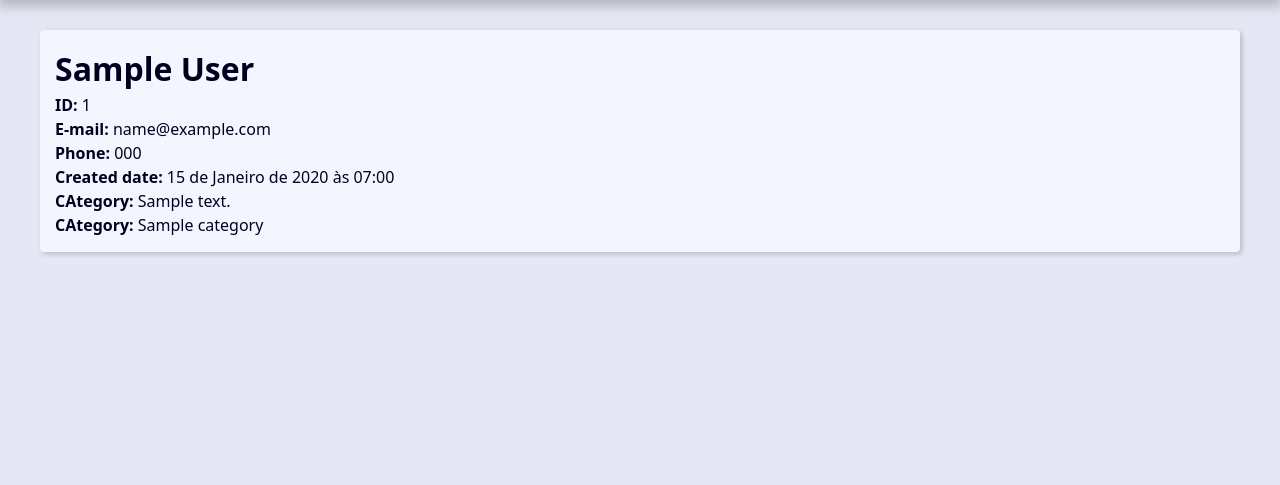
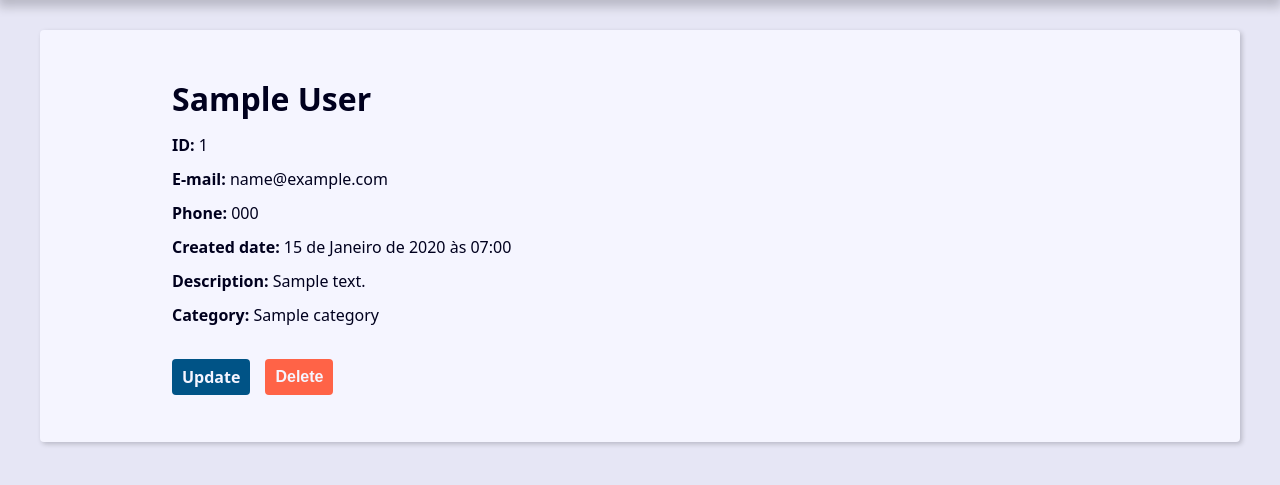
Before and after one commit to adalbertobengaly/projeto-agenda-django, a Django app: page /contact/1/ in a window 1280 px wide. Shown: the part 239-724 px from the top of the page. Run offline with Django 4.2, Linux system fonts and the light colour scheme; tables that the repository leaves empty hold one stand-in row (values such as "Sample post").

Commit message:
Criando a view, url e template para delete (apagar contatos)

```diff
--- a/base_static/global/css/style.css
+++ b/base_static/global/css/style.css
@@ -312,3 +312,24 @@
     filter: brightness(80%);
     box-shadow: 0 0 5px var(--link-dark-color);
   }
+
+
+.contact-links {
+  margin-block: calc(var(--small-font-size) * 2);
+  display: flex;
+  align-items: center;
+  gap: 0 var(--spacing);
+}
+
+.btn-link {
+  font-size: var(--small-font-size);
+  text-decoration: none;
+  font-weight: bold;
+  padding: 1rem;
+  display: block;
+  line-height: var(--small-font-size);
+}
+
+.btn-delete {
+  background: tomato;
+}
--- a/contact/templates/contact/contact.html
+++ b/contact/templates/contact/contact.html
@@ -1,15 +1,31 @@
 {% extends "global/base.html" %}
 
 {% block content %}
-<div class="single-content">
+<div class="single-contact">
     <h1 class="single-contact-name">
         {{ contact.first_name }} {{ contact.last_name }}
     </h1>
+
     <p><b>ID:</b> {{ contact.id }}</p>
     <p><b>E-mail:</b> {{ contact.email }}</p>
     <p><b>Phone:</b> {{ contact.phone }}</p>
     <p><b>Created date:</b> {{ contact.created_date }}</p>
-    <p><b>CAtegory:</b> {{ contact.description }}</p>
-    <p><b>CAtegory:</b> {{ contact.category.name }}</p>
+    <p><b>Description:</b> {{ contact.description }}</p>
+    <p><b>Category:</b> {{ contact.category.name }}</p>
+
+    <div class="contact-links">
+        <a class="btn btn-link" href="{% url "contact:update" contact.id %}">Update</a>
+
+        <form action="{% url "contact:delete" contact.id %}" method="POST">
+        {% csrf_token %}
+
+        {% if confirmation == 'no' %}
+            <input type="hidden" name="confirmation" value="yes">
+            <button class="btn btn-link btn-delete" type="submit">Confirma?</button>
+        {% else %}
+        <button class="btn btn-link btn-delete" type="submit">Delete</button>
+        {% endif %}
+        </form>
+    </div>
 </div>
 {% endblock content %}
--- a/contact/urls.py
+++ b/contact/urls.py
@@ -11,4 +11,5 @@ urlpatterns = [
     path('contact/<int:contact_id>/', views.contact, name='contact'),
     path('contact/create/', views.create, name='create'),
     path('contact/<int:contact_id>/update', views.update, name='update'),
+    path('contact/<int:contact_id>/delete', views.delete, name='delete'),
 ]
```
Also changed, not shown: contact/views/contact_forms.py (+20 -0 lines).
